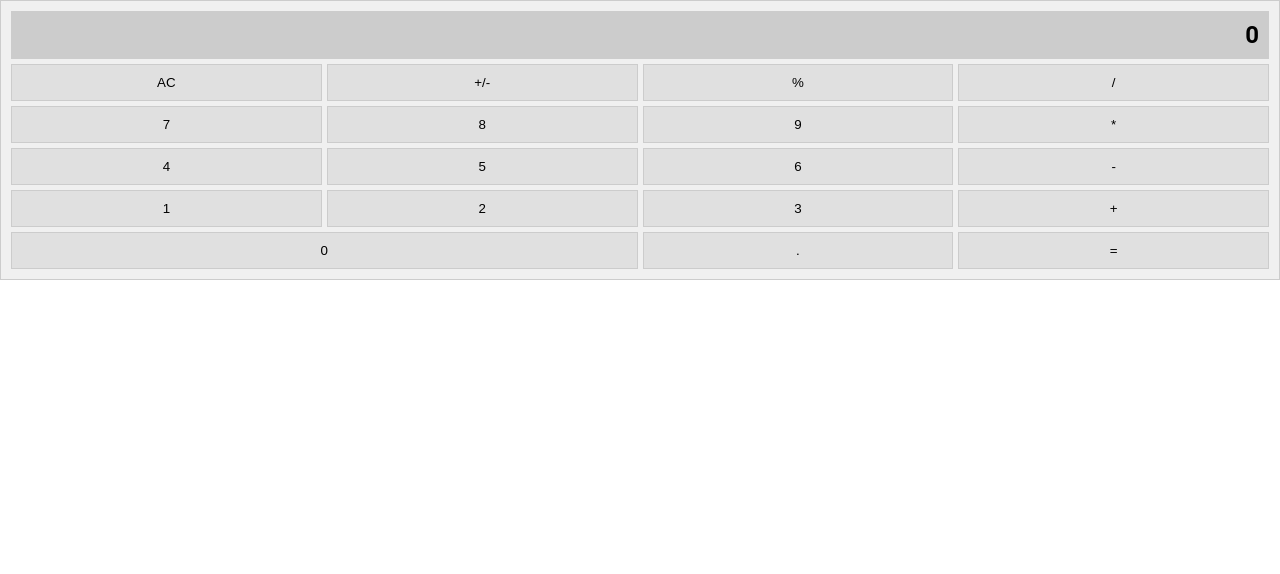
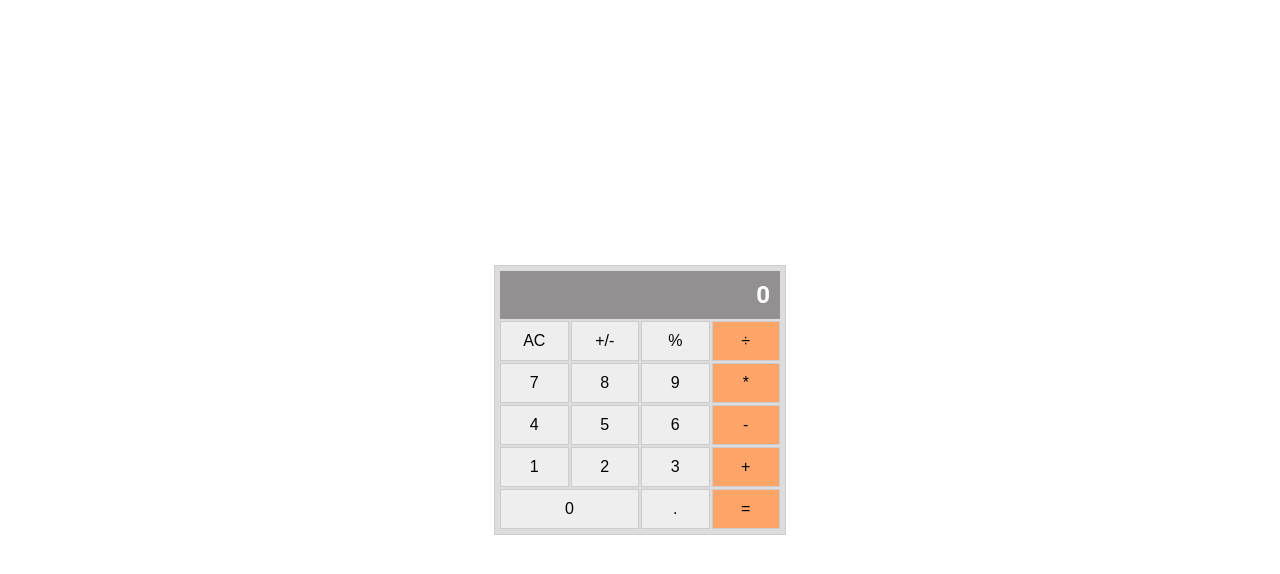
Before and after one commit to hajnaloltyan/react-calculator, a React (Create React App) app: page / in a window 1280 px wide. Shown: the top 574 px of the page. Built offline with nearby package versions, Linux system fonts and the light colour scheme.

Commit message:
Create similar styles for the calculator than given design

```diff
--- a/package.json
+++ b/package.json
@@ -13,9 +13,9 @@
     "web-vitals": "^2.1.4"
   },
   "scripts": {
-    "start": "react-scripts start",
+    "start": "react-scripts start --entry ./src/index.jsx",
     "build": "react-scripts build",
-    "test": "react-scripts jest",
+    "test": "react-scripts test",
     "eject": "react-scripts eject",
     "predeploy": "npm run build",
     "deploy": "gh-pages -d build"
--- a/src/App.css
+++ b/src/App.css
@@ -1,3 +1,11 @@
 * {
   scroll-behavior: smooth;
 }
+
+.app {
+  display: flex;
+  justify-content: center;
+  align-items: center;
+  flex-wrap: nowrap;
+  height: 100vh;
+}
--- a/src/App.js
+++ b/src/App.js
@@ -3,9 +3,9 @@ import './App.css';
 import Calculator from './components/Calculator/Calculator';
 
 const App = () => (
-  <div>
+  <main className="app">
     <Calculator />
-  </div>
+  </main>
 );
 
 export default App;
--- a/src/components/Calculator/Calculator.css
+++ b/src/components/Calculator/Calculator.css
@@ -1,31 +1,42 @@
 .calculator {
-  background-color: tomato;
   display: grid;
   grid-template-columns: repeat(4, 1fr);
   grid-template-rows: auto repeat(5, 1fr);
-  gap: 5px;
-  background-color: #f0f0f0;
+  gap: 2px;
+  background-color: #ddd;
   border: 1px solid #ccc;
-  padding: 10px;
+  padding: 5px;
+  width: 35vh;
 }
 
 .result {
   grid-column: 1 / -1;
-  background-color: #ccc;
+  background-color: #929090;
   padding: 10px;
   text-align: right;
+  color: #fff;
 }
 
-.Btn-text {
+.btn-text {
   grid-column: span 1;
   grid-row: span 1;
-  background-color: #e0e0e0;
+  background-color: #eee;
   border: 1px solid #ccc;
   padding: 10px;
   text-align: center;
+  font-weight: 500;
+  font-size: 16px;
 }
 
-.Btn-0 {
+.btn-text:hover {
+  background-color: rgb(174, 255, 228);
+}
+
+.btn-0 {
   grid-column: span 2;
   grid-row: span 1;
 }
+
+.orange {
+  background-color: #fda469;
+}
--- a/src/components/Calculator/Calculator.js
+++ b/src/components/Calculator/Calculator.js
@@ -1,29 +1,28 @@
+import React from 'react';
 import './Calculator.css';
-
-import React from 'react';
 
 const Calculator = () => (
   <section className="calculator">
     <h2 className="result">0</h2>
-    <button type="button" className="Btn-text">AC</button>
-    <button type="button" className="Btn-text">+/-</button>
-    <button type="button" className="Btn-text">%</button>
-    <button type="button" className="Btn-text">/</button>
-    <button type="button" className="Btn-text">7</button>
-    <button type="button" className="Btn-text">8</button>
-    <button type="button" className="Btn-text">9</button>
-    <button type="button" className="Btn-text">*</button>
-    <button type="button" className="Btn-text">4</button>
-    <button type="button" className="Btn-text">5</button>
-    <button type="button" className="Btn-text">6</button>
-    <button type="button" className="Btn-text">-</button>
-    <button type="button" className="Btn-text">1</button>
-    <button type="button" className="Btn-text">2</button>
-    <button type="button" className="Btn-text">3</button>
-    <button type="button" className="Btn-text">+</button>
-    <button type="button" className="Btn-text Btn-0">0</button>
-    <button type="button" className="Btn-text">.</button>
-    <button type="button" className="Btn-text">=</button>
+    <button type="button" className="btn-text">AC</button>
+    <button type="button" className="btn-text">+/-</button>
+    <button type="button" className="btn-text">%</button>
+    <button type="button" className="btn-text orange">÷</button>
+    <button type="button" className="btn-text">7</button>
+    <button type="button" className="btn-text">8</button>
+    <button type="button" className="btn-text">9</button>
+    <button type="button" className="btn-text orange">*</button>
+    <button type="button" className="btn-text">4</button>
+    <button type="button" className="btn-text">5</button>
+    <button type="button" className="btn-text">6</button>
+    <button type="button" className="btn-text orange">-</button>
+    <button type="button" className="btn-text">1</button>
+    <button type="button" className="btn-text">2</button>
+    <button type="button" className="btn-text">3</button>
+    <button type="button" className="btn-text orange">+</button>
+    <button type="button" className="btn-text btn-0">0</button>
+    <button type="button" className="btn-text">.</button>
+    <button type="button" className="btn-text orange">=</button>
   </section>
 );
 
```
